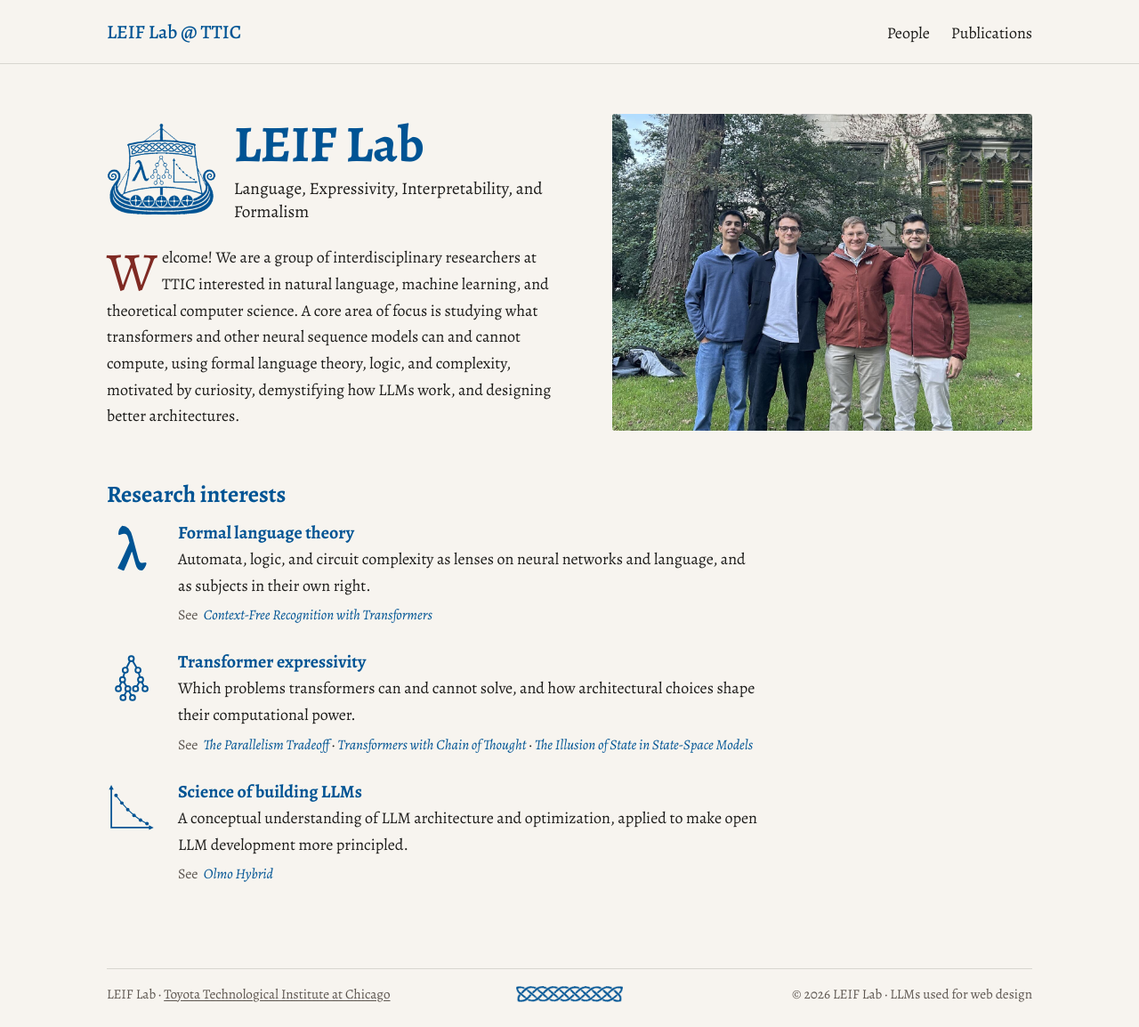
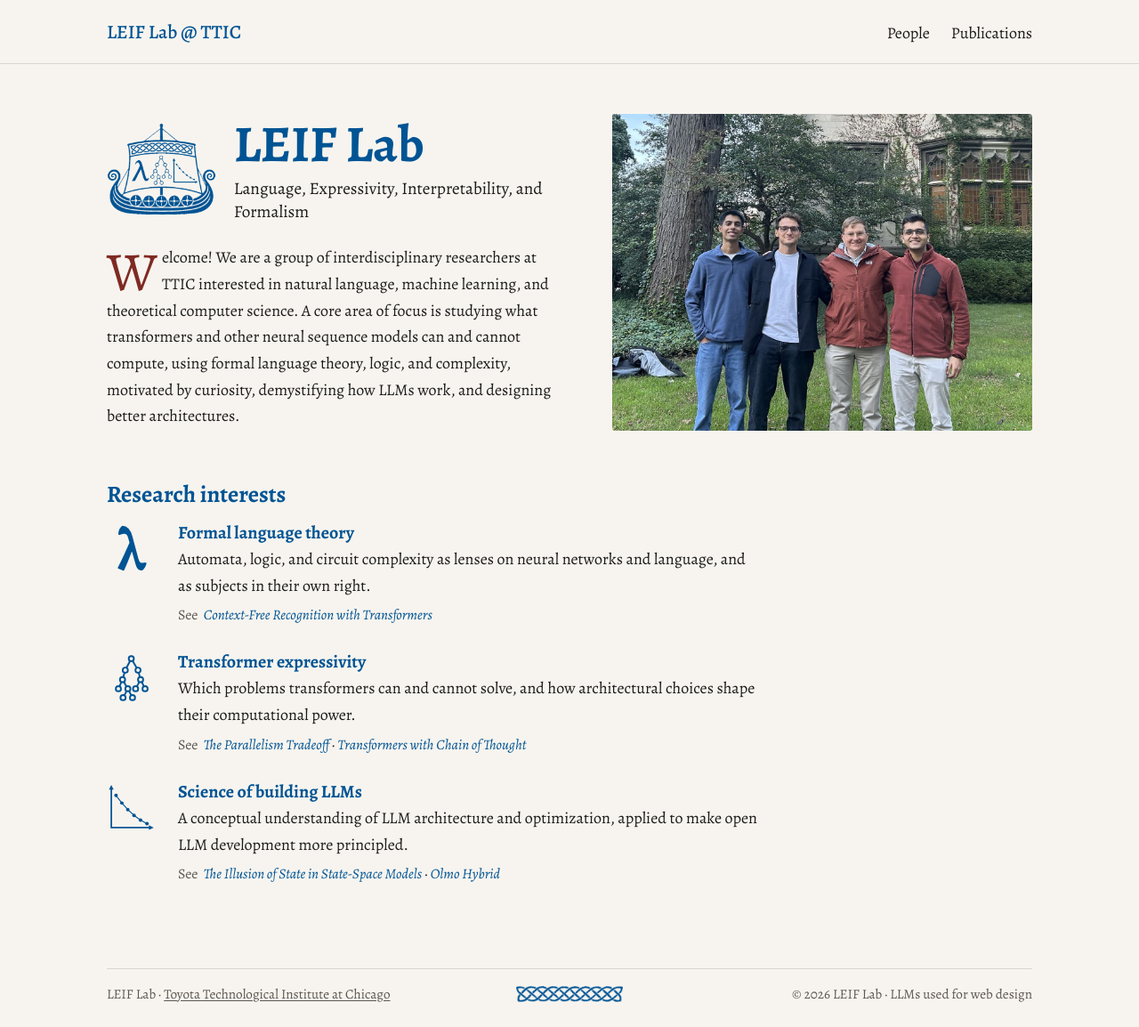
Before and after one commit to leif-lab-ttic/leif-lab-ttic.github.io, a Jekyll site: the page built from pages/index.html, in a window 1280 px wide. Shown: the whole page at 89% size. Built offline with Jekyll 4.4.1, drawn with Linux system fonts in a browser that asks for light colours; some web fonts are replaced; some of the changed lines change nothing that is shown.

Commit message:
Edit homepage

```diff
--- a/pages/index.html
+++ b/pages/index.html
@@ -27,11 +27,11 @@
     papers:
       - {title: "The Parallelism Tradeoff", href: "https://arxiv.org/abs/2207.00729"}
       - {title: "Transformers with Chain of Thought", href: "https://arxiv.org/abs/2310.07923"}
-      - {title: "The Illusion of State in State-Space Models", href: "https://arxiv.org/abs/2404.08819"}
   - title: Science of building LLMs
     emblem: plot
     text: A conceptual understanding of LLM architecture and optimization, applied to make open LLM development more principled.
     papers:
+      - {title: "The Illusion of State in State-Space Models", href: "https://arxiv.org/abs/2404.08819"}
       - {title: "Olmo Hybrid", href: "https://arxiv.org/abs/2604.03444"}
 ---
 <section class="container section">
```
